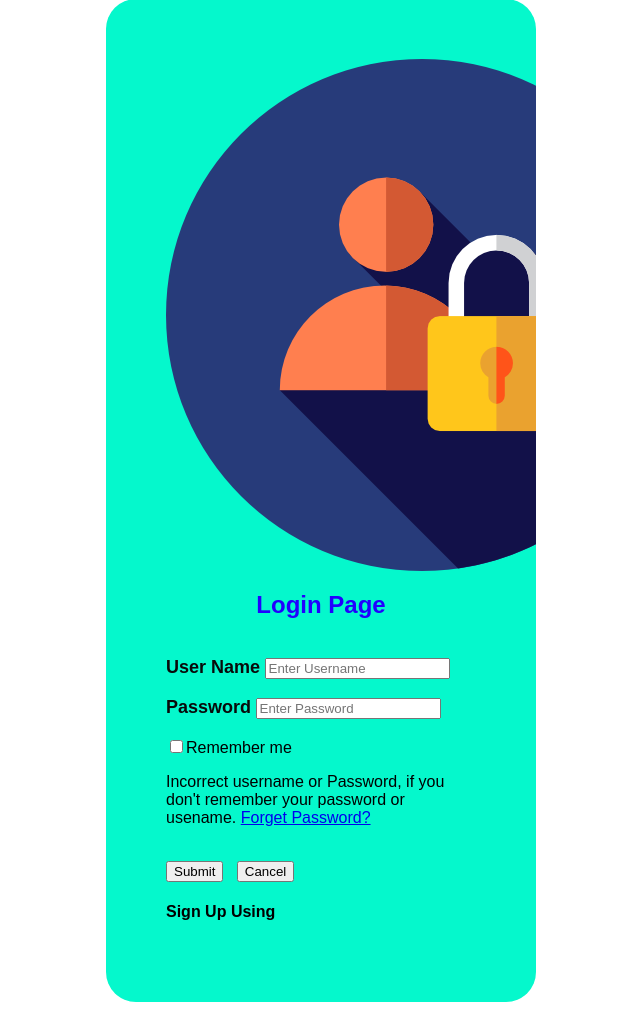
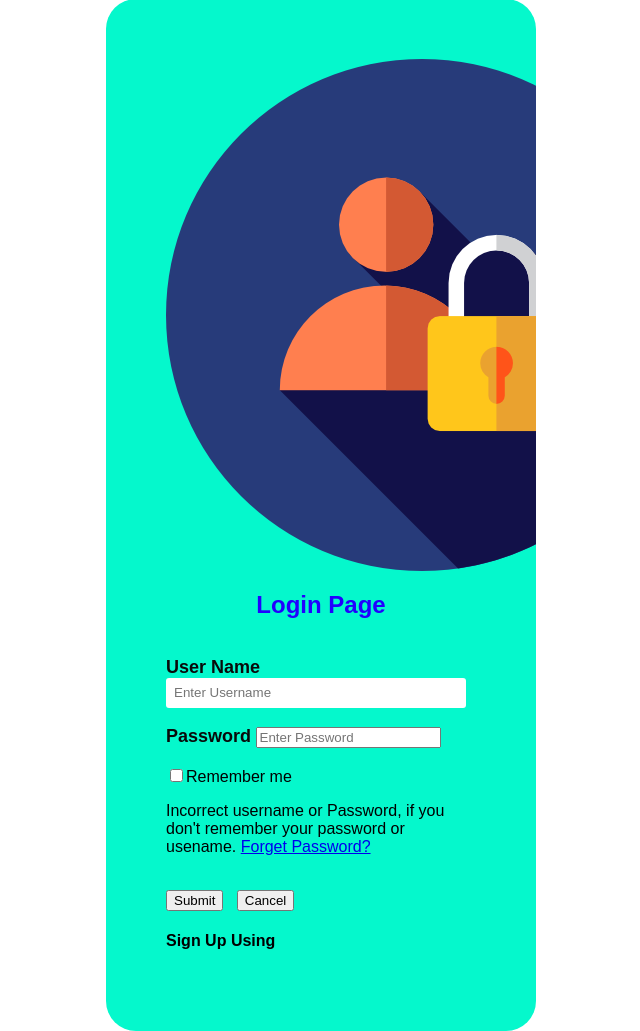
Before and after one commit to LahiruVimukthi2001/PHP_Login_Page, a PHP site: page /Login.php in a window 1280 px wide. Shown: the part 21-1052 px from the top of the page, without its empty margins (344-984 px from the left). Before the commit the page ends 1023 px from the top, so only its background shows below. Run offline with PHP 8.4, Linux system fonts and the light colour scheme.

Commit message:
add uname css

```diff
--- a/Login.php
+++ b/Login.php
@@ -28,6 +28,12 @@
 
            label{color: #090a0a;
                  font-size: 18px;  }
+
+           #Uname{width: 300px;
+                  height: 30px;
+                  border: none;
+                  border-radius: 3px;
+                  padding-left: 8px;  }
 
         </style>
     </head>
```
